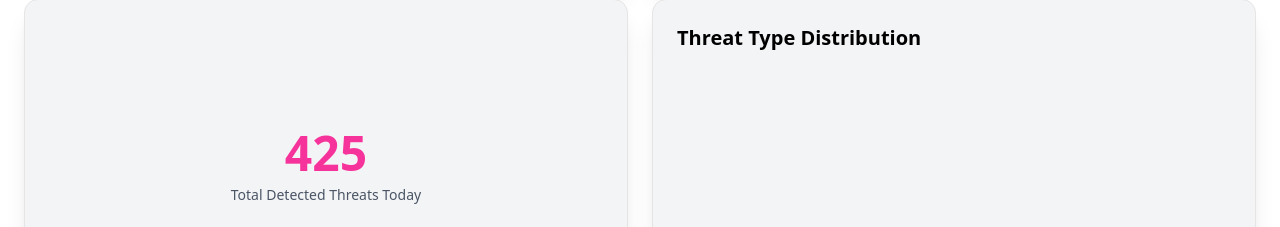
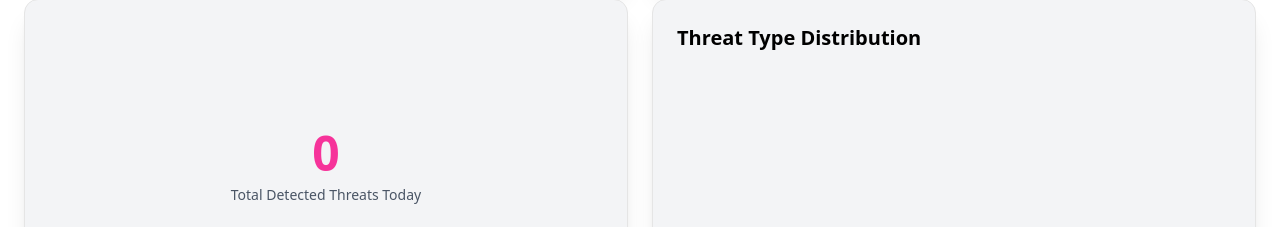
Before and after one commit to PralayeshMukherjee/DeepThreat, a React (Vite) app in the folder Frontend/: page /mainlayout/deepthreatdashboard in a window 1280 px wide. Shown: the part 508-735 px from the top of the page. Built offline with nearby package versions, Linux system fonts and the light colour scheme.

Commit message:
store the data of threat

```diff
--- a/Frontend/src/Pages/DeepThreatDashboard.jsx
+++ b/Frontend/src/Pages/DeepThreatDashboard.jsx
@@ -32,6 +32,7 @@ const threatTrends = [
 const malicious = Number.parseInt(sessionStorage.getItem("malicious")) || 0;
 const suspicious = Number.parseInt(sessionStorage.getItem("suspicious")) || 0;
 const safe = Number.parseInt(sessionStorage.getItem("safe")) || 0;
+const threat = Number.parseInt(sessionStorage.getItem("threat")) || 0;
 
 const pieData = [
   { name: "Safe", value: safe, color: "#00bcd4" },
@@ -87,7 +88,7 @@ export default function DeepThreatDashboard() {
       <div className="grid grid-cols-1 md:grid-cols-2 lg:grid-cols-2 gap-6">
         <Card className="bg-gray-100 text-black dark:bg-slate-800 dark:text-white shadow-xl flex items-center justify-center transition-colors">
           <CardContent className="text-center">
-            <p className="text-5xl font-bold text-pink-500">425</p>
+            <p className="text-5xl font-bold text-pink-500">{threat}</p>
             <p className="text-sm text-gray-600 dark:text-slate-400 mt-2">
               Total Detected Threats Today
             </p>
```
